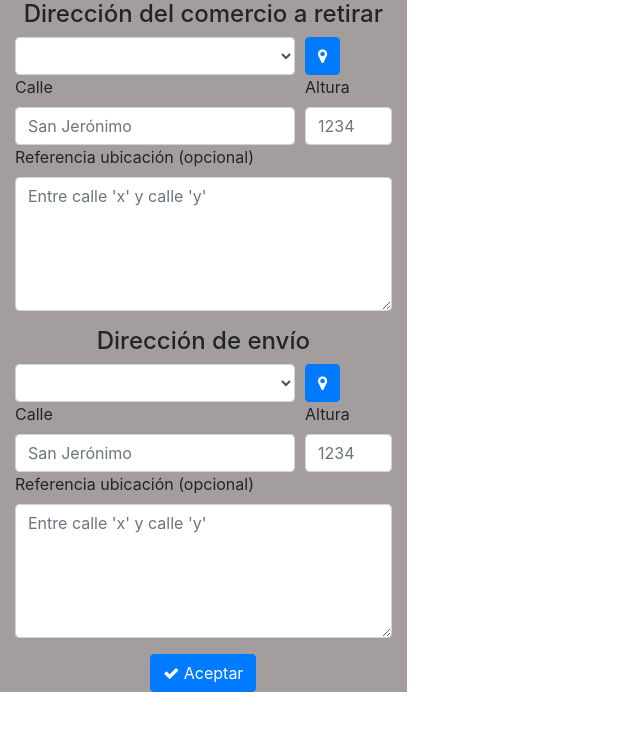
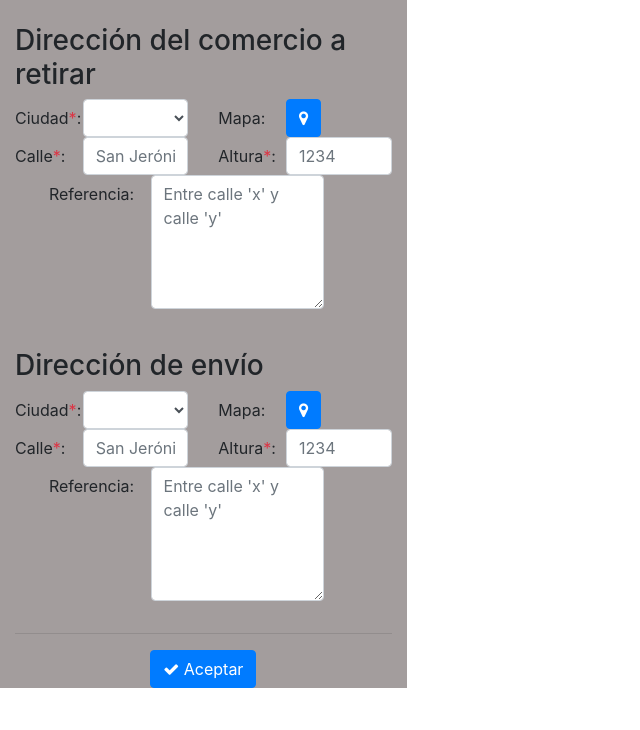
Before and after one commit to Luuzaall/ISW-Grupo2-2022, an Angular app: page / in a window 1280 px wide. Shown: the top 730 px of the page, without its empty margins (0-640 px from the left). Built offline with nearby package versions, Linux system fonts and the light colour scheme.

Commit message:
Componenete responsive y modificaciones varias

```diff
--- a/src/app/components/direcciones/direcciones.component.css
+++ b/src/app/components/direcciones/direcciones.component.css
@@ -1,7 +1,6 @@
 form{
     background-color: #a39d9d;
 }
-
 textarea{
     margin-bottom: 1em;
 }
--- a/src/app/components/direcciones/direcciones.component.html
+++ b/src/app/components/direcciones/direcciones.component.html
@@ -1,32 +1,80 @@
-
-  <form nombre="FormDirecciones"
+<!--Formulario Registro: visible en Alta, Modificacion y Consulta -->
+<form name="FormDirecciones"
       class="bg-ligth"
       [formGroup]="FormDirecciones">
 
-    <div class="class container-fluid" >
-    <div class="form-row justify-content-center" >
-      <!-- Parte de la dirección del comercio -->
-      <h4>Dirección del comercio a retirar</h4>
+  <div class="container-fluid">
+    <fieldset>
+      <div class="row">
+        <div class="subtitulo col">
+          <i class="fa fa-user-alt"></i>
+          <h3>Dirección del comercio a retirar</h3>
+        </div>
+      </div>
 
-      <!-- Ciudad -->
-      <div class="col-9">
-        <select id="CiudadComercio" class="form-control" formControlName="CiudadComercio" [ngModel]="ciudadComercio">
+      <div class="row">
+        <!-- Campo Ciudad -->
+        <div class="col-sm-4 col-md-2">
+          <label class="col-form-label" for="CiudadComercio">
+            Ciudad<span class="text-danger">*</span>:</label
+          >
+        </div>
+        <div class="col-sm-8 col-md-4">
+          <select id="CiudadComercio"
+                  class="form-control"
+                  formControlName="CiudadComercio"
+                  [ngModel]="ciudadComercio">
             <option selected>Córdoba</option>
             <option>Alta Gracia</option>
           </select>
+
+          <!-- Validaciones -->
+          <div
+          class="text-danger"
+          *ngIf="
+            (FormDirecciones.controls['CiudadComercio'].touched || submitted) &&
+            FormDirecciones.controls['CiudadComercio'].hasError('required')
+          "
+          >
+          Dato requerido.
+          </div>
         </div>
 
-      <!-- Botón del mapa comercio a retirar -->
-      <div class="col-3">
-      <button type="button" class="btn btn-primary" data-toggle="modal" data-target="#exampleModal" (click)="AbrirMapaComercio()"><i class="fa fa-map-marker" aria-hidden="true"></i></button>
+        <!--Boton mapa comercio retiro-->
+        <div class="col-sm-4 col-md-2">
+          <label class="col-form-label" for="mapaComercio">
+            Mapa:
+          </label>
+        </div>
+        <div class="col-sm-8 col-md-4">
+          <button type="button"
+                  class="btn btn-primary"
+                  data-toggle="modal"
+                  data-target="#exampleModal"
+                  (click)="AbrirMapaComercio()">
+                  <i class="fa fa-map-marker" aria-hidden="true"></i>
+          </button>
+        </div>
       </div>
 
-      <!-- Calle comercio a retirar -->
-      <div class="col-9">
-        <label for="CalleComercio">Calle</label>
-        <input type="text" id="calleComercio" class="form-control" placeholder="San Jerónimo" formControlName="CalleComercio" [ngModel]="calleComercio">
+      <div class="row">
+        <!-- Campo Calle Comercio-->
+        <div class="col-sm-4 col-md-2">
+          <label class="col-form-label" for="CalleComercio">
+            Calle<span class="text-danger">*</span>:</label
+          >
+        </div>
+        <div class="col-sm-8 col-md-4">
+          <input
+            id="CalleComercio"
+            type="text"
+            class="form-control"
+            formControlName="CalleComercio"
+            placeholder="San Jerónimo"
+            [ngModel]="calleComercio"
+          />
 
-        <!-- Validadores -->
+          <!-- VALIDACIONES -->
           <div
             class="text-danger"
             *ngIf="
@@ -44,12 +92,23 @@
           </div>
         </div>
 
-      <!-- Número comercio a retirar -->
-      <div class="col-3">
-        <label for="NumeroComercio">Altura</label>
-        <input type="number" class="form-control" placeholder="1234" formControlName="NumeroComercio" [ngModel]="numeroComercio">
+        <!--campo Número comercio a retirar-->
+        <div class="col-sm-4 col-md-2">
+          <label class="col-form-label" for="NumeroComercio">
+            Altura<span class="text-danger">*</span>:
+          </label>
+        </div>
+        <div class="col-sm-8 col-md-4">
+          <input
+            type="text"
+            name="NumeroComercio"
+            class="form-control inputMedio"
+            formControlName="NumeroComercio"
+            [ngModel]="numeroComercio"
+            placeholder="1234"
+          />
 
-        <!-- Validadores -->
+          <!-- VALIDACIONES -->
           <div
           class="text-danger"
           *ngIf="
@@ -61,58 +120,111 @@
           </div>
           <div
             class="text-danger"
-          *ngIf="FormDirecciones.controls['NumeroComercio'].hasError('maxlength')"
+            *ngIf="FormDirecciones.controls['NumeroComercio'].hasError('pattern')"
           >
-          La longitud máxima es de 5 carácteres.
+            Dato numérico, 1 a 5 dígitos.
           </div>
           <div
             class="text-danger"
             *ngIf="FormDirecciones.controls['NumeroComercio'].hasError('min')"
           >
-          Solo se aceptan valores mayores a 0.
+            Números mayores a 0.
+          </div>
         </div>
       </div>
 
-      <!-- Referencia comercio a retirar -->
-      <div class="col">
-        <label for="ReferenciaComercio">Referencia ubicación (opcional)</label>
+      <!--campo Referencia Comercio-->
+      <div class="row">
+        <div class="col-sm-4 col-md-3 offset-md-1">
+          <label class="col-form-label">Referencia:</label>
+        </div>
+        <div class="col-sm-8 col-md-6">
           <textarea
             rows="5"
             class="form-control"
             formControlName="ReferenciaComercio"
             maxlength="500"
-            placeholder="Entre calle 'x' y calle 'y' "
+            placeholder="Entre calle 'x' y calle 'y'"
           ></textarea>
-      </div>
+
         </div>
       </div>
 
 
-  <!-- Parte de dirección de envío -->
-  <div class="class container-fluid">
-    <div class="form-row justify-content-center">
 
-      <h4>Dirección de envío</h4>
 
-      <!-- Ciudad dirección de envío -->
-      <div class="col-9">
-        <select id="CiudadEnvio" class="form-control" formControlName="CiudadEnvio" [ngModel]="ciudadEnvio">
+      <div class="row">
+        <div class="subtitulo col">
+          <i class="fa fa-user-alt"></i>
+          <h3>Dirección de envío</h3>
+        </div>
+      </div>
+
+
+
+      <div class="row">
+        <!-- Campo Ciudad Envio-->
+        <div class="col-sm-4 col-md-2">
+          <label class="col-form-label" for="CiudadEnvio">
+            Ciudad<span class="text-danger">*</span>:</label
+          >
+        </div>
+        <div class="col-sm-8 col-md-4">
+          <select id="CiudadEnvio"
+                  class="form-control"
+                  formControlName="CiudadComercio"
+                  [ngModel]="ciudadEnvio">
             <option selected>Córdoba</option>
             <option>Alta Gracia</option>
           </select>
+
+          <!-- Validaciones -->
+          <div
+          class="text-danger"
+          *ngIf="
+            (FormDirecciones.controls['CiudadEnvio'].touched || submitted) &&
+            FormDirecciones.controls['CiudadEnvio'].hasError('required')
+          "
+          >
+          Dato requerido.
+          </div>
         </div>
 
-      <!-- Boton mapa dirección envio -->
-      <div class="col-3">
-      <button type="button" class="btn btn-primary" data-toggle="modal" data-target="#ModalCasa" (click)="AbrirMapaCasa()"><i class="fa fa-map-marker" aria-hidden="true"></i></button>
+        <!--Boton mapa envio-->
+        <div class="col-sm-4 col-md-2">
+          <label class="col-form-label" for="mapaEnvio">
+            Mapa:
+          </label>
+        </div>
+        <div class="col-sm-8 col-md-4">
+          <button type="button"
+            class="btn btn-primary"
+            data-toggle="modal"
+            data-target="#ModalCasa"
+            (click)="AbrirMapaCasa()">
+            <i class="fa fa-map-marker" aria-hidden="true"></i>
+          </button>
+        </div>
       </div>
 
-      <!-- Calle envío -->
-      <div class="col-9">
-        <label for="CalleEnvio">Calle</label>
-        <input type="text" class="form-control" placeholder="San Jerónimo" formControlName="CalleEnvio" [ngModel]="calleEnvio">
+      <div class="row">
+        <!-- Campo Calle Envio-->
+        <div class="col-sm-4 col-md-2">
+          <label class="col-form-label" for="CalleEnvio">
+            Calle<span class="text-danger">*</span>:</label
+          >
+        </div>
+        <div class="col-sm-8 col-md-4">
+          <input
+            id="CalleEnvio"
+            type="text"
+            class="form-control"
+            formControlName="CalleEnvio"
+            placeholder="San Jerónimo"
+            [ngModel]="calleEnvio"
+          />
 
-        <!-- Validadores -->
+          <!-- VALIDACIONES -->
           <div
             class="text-danger"
             *ngIf="
@@ -130,12 +242,23 @@
           </div>
         </div>
 
-      <!-- Numero Envio -->
-      <div class="col-3">
-        <label for="NumeroEnvio">Altura</label>
-        <input type="number" class="form-control" placeholder="1234" formControlName="NumeroEnvio" [ngModel]="numeroEnvio">
+        <!--campo Número envio-->
+        <div class="col-sm-4 col-md-2">
+          <label class="col-form-label" for="NumeroEnvio">
+            Altura<span class="text-danger">*</span>:
+          </label>
+        </div>
+        <div class="col-sm-8 col-md-4">
+          <input
+            type="text"
+            name="NumeroEnvio"
+            class="form-control inputMedio"
+            formControlName="NumeroEnvio"
+            [ngModel]="numeroEnvio"
+            placeholder="1234"
+          />
 
-        <!-- Validadores -->
+          <!-- VALIDACIONES -->
           <div
           class="text-danger"
           *ngIf="
@@ -147,39 +270,56 @@
           </div>
           <div
             class="text-danger"
-          *ngIf="FormDirecciones.controls['NumeroEnvio'].hasError('maxlength')"
+            *ngIf="FormDirecciones.controls['NumeroEnvio'].hasError('pattern')"
           >
-          La longitud máxima es de 5 carácteres.
+          Dato numérico, 1 a 5 dígitos.
           </div>
           <div
             class="text-danger"
             *ngIf="FormDirecciones.controls['NumeroEnvio'].hasError('min')"
           >
-          Solo se aceptan valores mayores a 0.
+            Numeros mayores a 0.
+          </div>
         </div>
       </div>
 
-      <!-- Referencia Envio -->
-      <div class="col">
-        <label for="ReferenciaEnvio">Referencia ubicación (opcional)</label>
+      <!--campo Referencia Envio-->
+      <div class="row">
+        <div class="col-sm-4 col-md-3 offset-md-1">
+          <label class="col-form-label">Referencia:</label>
+        </div>
+        <div class="col-sm-8 col-md-6">
           <textarea
             rows="5"
             class="form-control"
             formControlName="ReferenciaEnvio"
             maxlength="500"
-            placeholder="Entre calle 'x' y calle 'y' "
+            placeholder="Entre calle 'x' y calle 'y'"
           ></textarea>
         </div>
       </div>
+    </fieldset>
+
+    <!-- Boton Aceptar  Agregar el evento (click) -->
+    <hr />
+    <div class="row justify-content-center botones">
+      <button
+        type="button"
+        (click)="Aceptar()"
+        class="btn btn-primary"
+
+      >
+        <div class="fa fa-check"></div>
+        Aceptar
+      </button>
+
+
     </div>
 
-  <!-- Boton Aceptar -->
-  <div class="row justify-content-center">
-    <button type="button" class="btn btn-primary" (click)="Aceptar()">
-      <i class="fa fa-check"></i> Aceptar
-    </button>
+
   </div>
 </form>
+
 
 <!-- Modal Mapa Comercio-->
 <div class="modal fade" id="exampleModal" tabindex="-1" role="dialog" aria-labelledby="exampleModalLabel" aria-hidden="true">
```
Also changed, not shown: src/app/components/direcciones/direcciones.component.ts (+8 -4 lines). Lines whose indentation alone changed are shown as unchanged.
